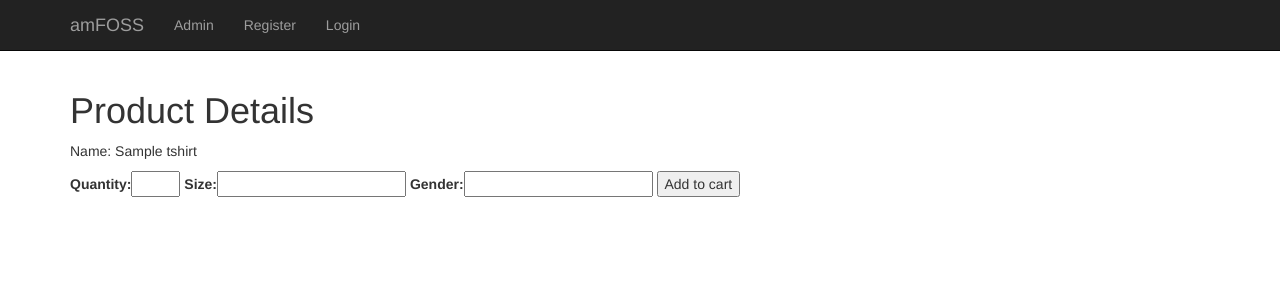
After one commit to iammarco11/amfoss_tshirts, a Django app: a page that uses templates/tshirt/product-detail.html in a window 1280 px wide. The commit adds this page. Shown: the top 300 px of the page. Run offline with Django 3.2, Linux system fonts and the light colour scheme; tables that the repository leaves empty hold one stand-in row (values such as "Sample post"); some libraries are stand-ins or nearby versions.

Commit message:
Fix the detail page

```diff
--- a/amfoss_tshirts/urls.py
+++ b/amfoss_tshirts/urls.py
@@ -5,7 +5,7 @@ from tshirt import views
 
 urlpatterns = [
     path('admin/', admin.site.urls),
-    url(r'^$',views.index,name='index'),
+    url(r'^$',views.ProductListView.as_view(),name='index'),
     url(r'^special/',views.special,name='special'),
     url(r'^tshirt/',include('tshirt.urls')),
     url(r'^logout/$', views.user_logout, name='logout'),
--- a/templates/tshirt/cart.html
+++ b/templates/tshirt/cart.html
@@ -10,6 +10,8 @@
     {% for object in object_list%}
         <p> Product name: {{object.product.name}}</p>
         <p> Quantity: {{object.quantity}}</p>
+        <p> Size: {{object.size}}</p>
+        <p> Gender: {{object.gender}}</p>
         <form action="" method="POST">
             {% csrf_token %}
 
--- a/templates/tshirt/index.html
+++ b/templates/tshirt/index.html
@@ -9,10 +9,10 @@
 
         <ul>
         {% for Tshirt in object_list %}
+            <li><a href="tshirt/{{Tshirt.slug}}">{{Tshirt.name}}</a></li>
 
             {%if Tshirt.image%}
-                <a href="tshirt/{{Tshirt.name}}/">{{Tshirt.name}}</a>
-                <img src="{{Tshirt.image.url}}" height = "100" width = "100">
+                <img src="{{Tshirt.image.url}}">
             {%endif%}
 
         {% empty %}
--- /dev/null
+++ b/templates/tshirt/product-detail.html
@@ -0,0 +1,18 @@
+{% extends 'tshirt/base.html' %}
+
+{% block body_block %}
+<h1>Product Details</h1>
+<p>Name: {{ object.name }}</p>
+<form action="" method="POST">
+    {% csrf_token %}
+    {{ form.product }}
+    {{form.product.errors}}
+    <label>Quantity:</label>{{form.quantity}}
+    {{form.quantity.errors}}
+    <label>Size:</label>{{form.size}}
+    {{form.size.errors}}
+    <label>Gender:</label>{{form.gender}}
+    {{form.gender.errors}}
+    <input type="submit" value="Add to cart">
+</form>
+{%endblock%}
--- a/tshirt/models.py
+++ b/tshirt/models.py
@@ -4,6 +4,7 @@ from django.contrib.auth.models import User
 
 class Tshirt(models.Model):
     name = models.CharField(max_length=255,default='amfoss')
+    slug = models.CharField(max_length=255, default='amfoss')
     image = models.FileField(null=True,blank=True)
     def __str__(self):
         return self.name
--- a/tshirt/urls.py
+++ b/tshirt/urls.py
@@ -5,7 +5,6 @@ app_name = 'tshirt'
 urlpatterns=[
     url(r'^register/$',views.register,name='register'),
     url(r'^user_login/$',views.user_login,name='user_login'),
-    path('',views.ProductListView.as_view(), name='product-list'),
-    path('product/<slug:slug>/', views.ProductDetailView.as_view(), name='product-detail'),
+    path('<str:slug>/', views.ProductDetailView.as_view(), name='product-detail'),
     path('cart/', views.CartView.as_view(), name='cart'),
 ]
--- a/tshirt/views.py
+++ b/tshirt/views.py
@@ -65,7 +65,6 @@ class ProductDetailView(DetailView):
     template_name = 'tshirt/product-detail.html'
 
 
-
     def get_context_data(self, **kwargs):
 
         context = super().get_context_data(**kwargs)
@@ -89,7 +88,7 @@ class CartView(ListView):
     model = Cart
     def post(self, request, *args, **kwargs):
         cart_id = self.request.POST.get('cart_id')
-        cart_obj=Cart.objects.filter(id=cart_id).first()
+        cart_obj = Cart.objects.filter(id=cart_id).first()
         if cart_obj:
             cart_obj.delete()
             return redirect('cart:cart')
```
Also changed, not shown: tshirt/migrations/0005_tshirt_slug.py (added).
